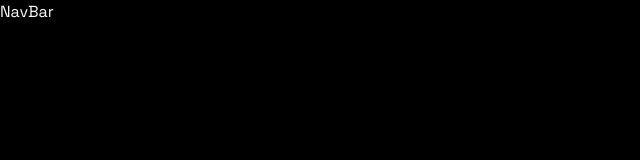
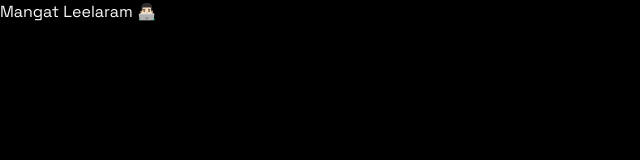
Before and after one commit to mangat-ram/portfolio_dark, a Next.js app: page / in a window 1280 px wide. Shown: the top 160 px of the page, without its empty margins (0-640 px from the left). Built offline with nearby package versions, Linux system fonts and the light colour scheme.

Commit message:
Building Navbar.

```diff
--- a/src/app/(home)/components/NavBar.tsx
+++ b/src/app/(home)/components/NavBar.tsx
@@ -2,6 +2,8 @@ import React from "react"
 
 export default function NavBar() {
   return (
-    <div>NavBar</div>
+    <nav>
+      <h1>Mangat Leelaram 👨🏻‍💻</h1>
+    </nav>
   )
 }
```
